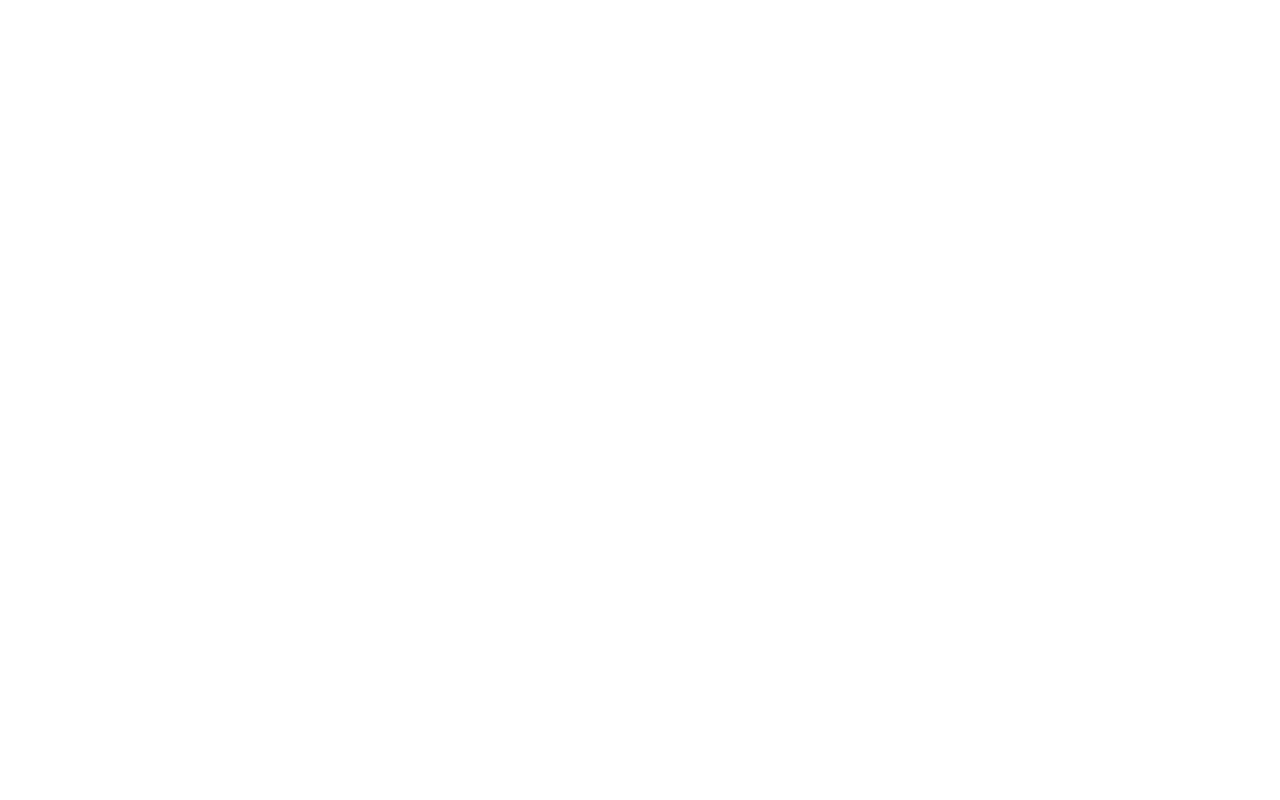
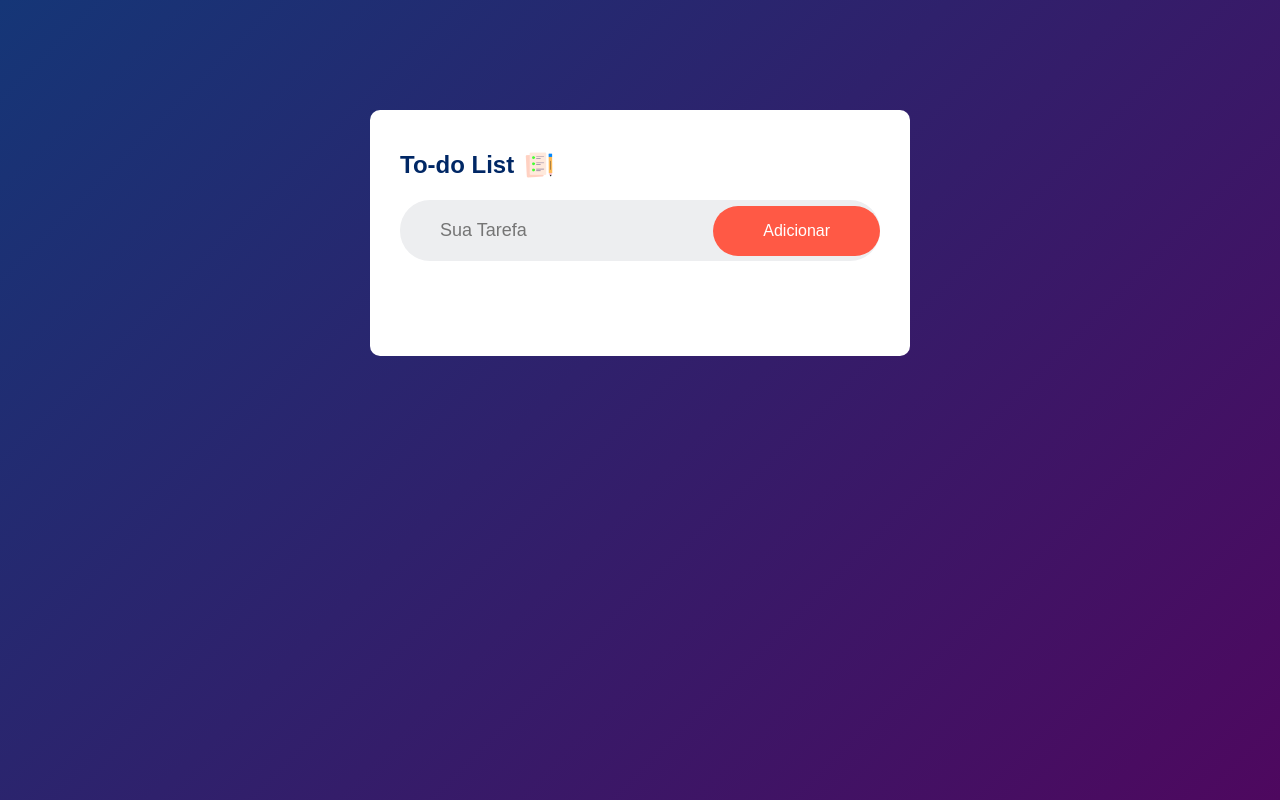
Before and after one commit to Pedrohenriquezuza/To-do-List, a plain HTML site: page index.html in a window 1280 px wide. Drawn offline with Linux system fonts and the light colour scheme.

Commit message:
Botão De Adicionar Tarefa
Adicionando as estilizações do botão de adicionar tarefa e do campo

```diff
--- a/index.html
+++ b/index.html
@@ -1,12 +1,20 @@
 <!DOCTYPE html>
 <html lang="pt-br">
-<head>
-    <meta charset="UTF-8">
-    <meta name="viewport" content="width=device-width, initial-scale=1.0">
-    <link rel="stylesheet" href="styles.css">
+  <head>
+    <meta charset="UTF-8" />
+    <meta name="viewport" content="width=device-width, initial-scale=1.0" />
+    <link rel="stylesheet" href="styles.css" />
     <title>To-do List</title>
-</head>
-<body>
-
-</body>
+  </head>
+  <body>
+    <div class="container">
+      <div class="todo-app">
+        <h2>To-do List <img src="images/icon.png" alt="" /></h2>
+        <div class="row">
+            <input type="text" id="input-box" placeholder="Sua Tarefa">
+            <button>Adicionar</button>
+        </div>
+      </div>
+    </div>
+  </body>
 </html>
--- a/styles.css
+++ b/styles.css
@@ -4,3 +4,61 @@
   box-sizing: border-box;
   font-family: Arial, Helvetica, sans-serif;
 }
+
+.container {
+  width: 100%;
+  min-height: 100vh;
+  background: linear-gradient(135deg, #153677, #4e085f);
+  padding: 10px;
+}
+
+.todo-app {
+  width: 100%;
+  max-width: 540px;
+  background-color: #fff;
+  margin: 100px auto 20px;
+  padding: 40px 30px 70px;
+  border-radius: 10px;
+}
+
+.todo-app h2 {
+  color: #002765;
+  display: flex;
+  align-items: center;
+  margin-bottom: 20px;
+}
+
+.todo-app h2 img {
+  width: 30px;
+  margin-left: 10px;
+}
+
+.row {
+  display: flex;
+  align-items: center;
+  justify-content: space-between;
+  background: #edeef0;
+  border-radius: 30px;
+  padding-left: 20px;
+  margin-bottom: 25px;
+}
+
+.row input {
+  flex: 1;
+  border: none;
+  outline: none;
+  background: transparent;
+  padding: 20px;
+  font-size: 18px;
+}
+
+.row button {
+  border: none;
+  outline: none;
+  padding: 16px 50px;
+  background-color: #ff5945;
+  color: #fff;
+  font-size: 16px;
+  cursor: pointer;
+  border-radius: 40px;
+}
```
